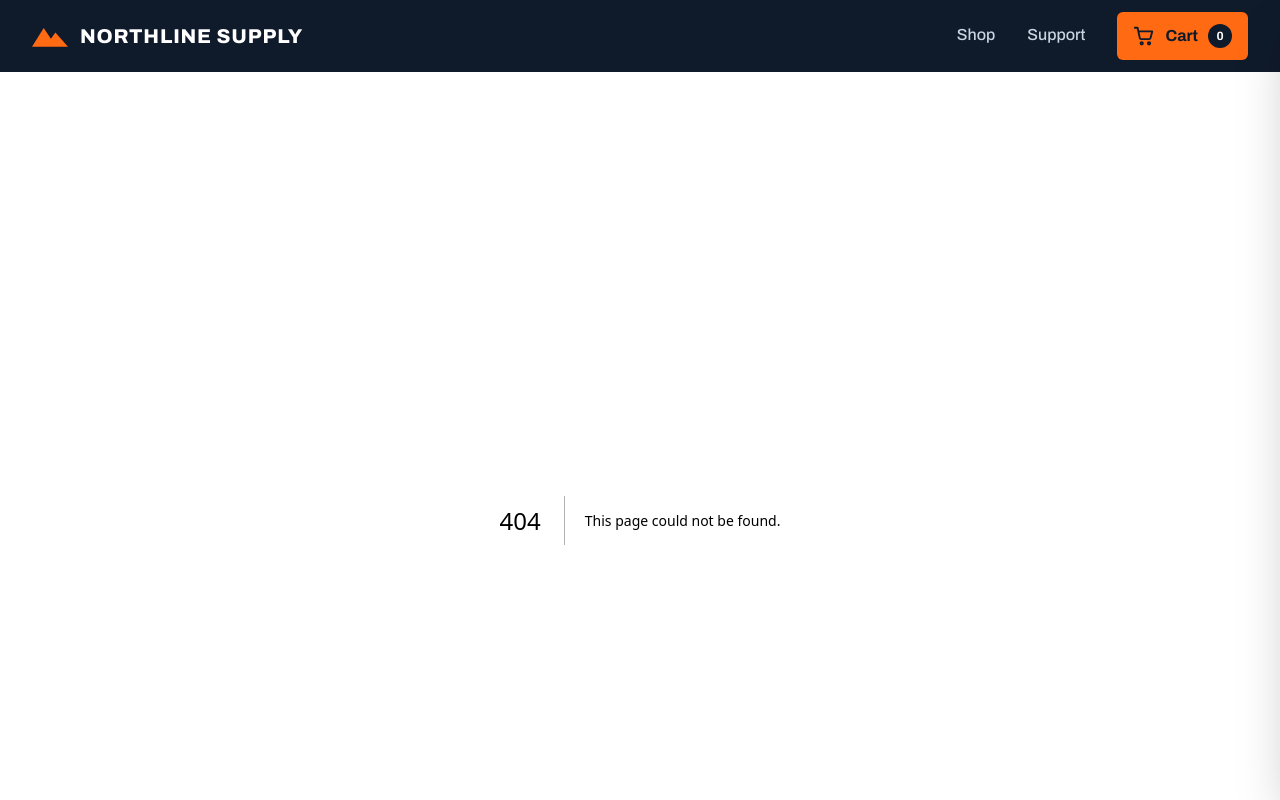
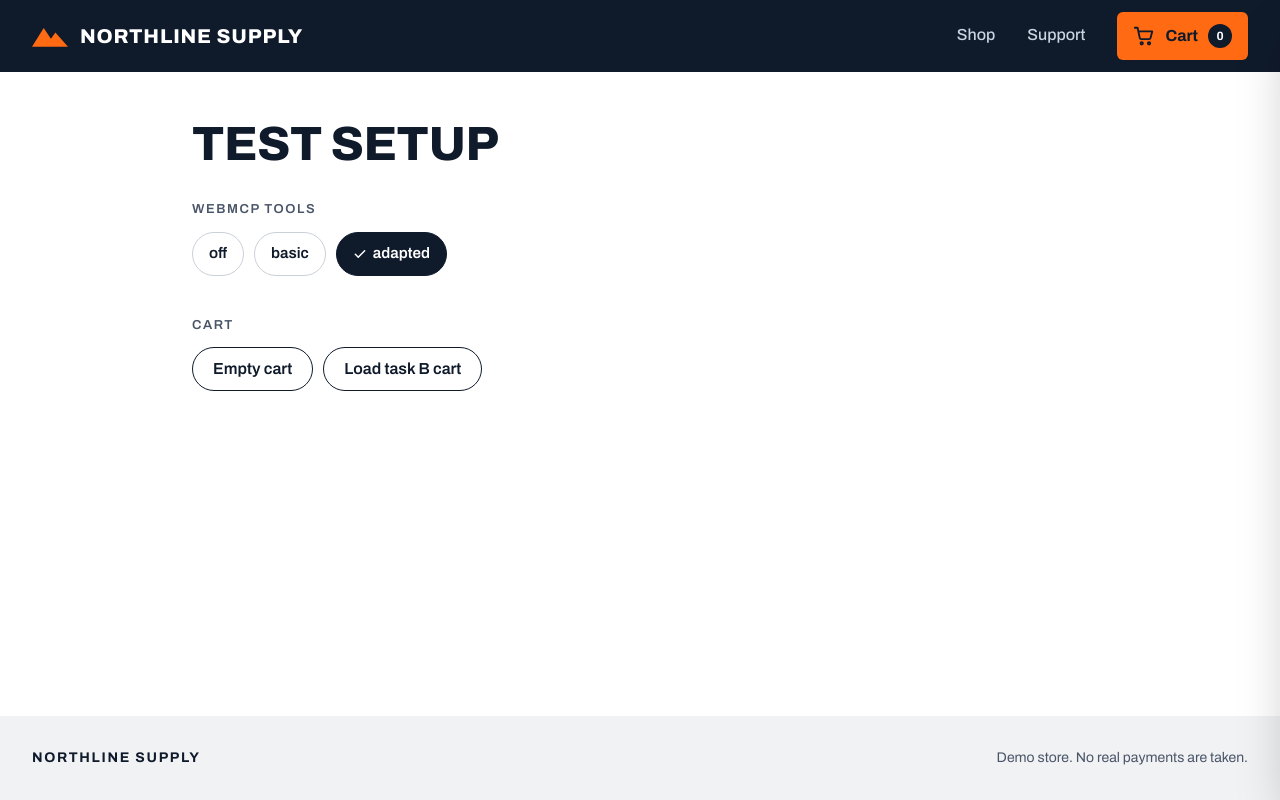
Before and after one commit to davidhanenko/web-mcp-test, a Next.js app: page /dev in a window 1280 px wide. Before the commit this address had no page. Shown: the top 800 px of the page. Built offline with nearby package versions, Linux system fonts and the light colour scheme.

Commit message:
feat: add /dev test setup page
- switch WebMCP tools mode (off, basic, adapted); reloads to re-register
- empty the cart or load task B's start cart through the cart store
- noindex and not linked anywhere

```diff
--- /dev/null
+++ b/src/app/dev/components/TestSetup.tsx
@@ -0,0 +1,66 @@
+"use client";
+
+import { ChipRadioGroup } from "@/app/components/ChipRadioGroup";
+import { useCart } from "@/stores/cart";
+import {
+  saveToolsMode,
+  TOOLS_MODES,
+  useToolsMode,
+  type ToolsMode,
+} from "@/webmcp/tools-mode";
+
+const buttonClass =
+  "h-11 rounded-full border border-ink bg-white px-5 font-semibold text-ink hover:bg-ink hover:text-white";
+
+function chooseToolsMode(mode: ToolsMode) {
+  saveToolsMode(mode);
+  // Reloading re-registers the tools cleanly.
+  window.location.reload();
+}
+
+function emptyCart() {
+  useCart.getState().clearCart();
+}
+
+function loadTaskBCart() {
+  const { clearCart, addToCart } = useCart.getState();
+  clearCart();
+  addToCart("ridge-hiker-boots", "M", "black", 1);
+  addToCart("sun-trail-shirt", "M", "sand", 1);
+}
+
+export function TestSetup() {
+  const toolsMode = useToolsMode();
+
+  return (
+    <div className="mt-8 flex flex-col gap-10">
+      <section>
+        {toolsMode ? (
+          <ChipRadioGroup
+            legend="WebMCP tools"
+            name="tools-mode"
+            options={TOOLS_MODES.map((mode) => ({ value: mode, label: mode }))}
+            value={toolsMode}
+            onChange={chooseToolsMode}
+            showCheck
+          />
+        ) : (
+          // Same height as the chips, so nothing shifts once the mode is read.
+          <div className="h-[4.75rem]" />
+        )}
+      </section>
+
+      <section>
+        <h2 className="label-caps mb-3">Cart</h2>
+        <div className="flex flex-wrap gap-2.5">
+          <button type="button" className={buttonClass} onClick={emptyCart}>
+            Empty cart
+          </button>
+          <button type="button" className={buttonClass} onClick={loadTaskBCart}>
+            Load task B cart
+          </button>
+        </div>
+      </section>
+    </div>
+  );
+}
--- /dev/null
+++ b/src/app/dev/page.tsx
@@ -0,0 +1,16 @@
+import type { Metadata } from "next";
+import { TestSetup } from "./components/TestSetup";
+
+export const metadata: Metadata = {
+  title: "Test setup",
+  robots: { index: false, follow: false },
+};
+
+export default function DevPage() {
+  return (
+    <div className="mx-auto max-w-4xl">
+      <h1 className="font-display text-4xl sm:text-5xl">Test setup</h1>
+      <TestSetup />
+    </div>
+  );
+}
```
